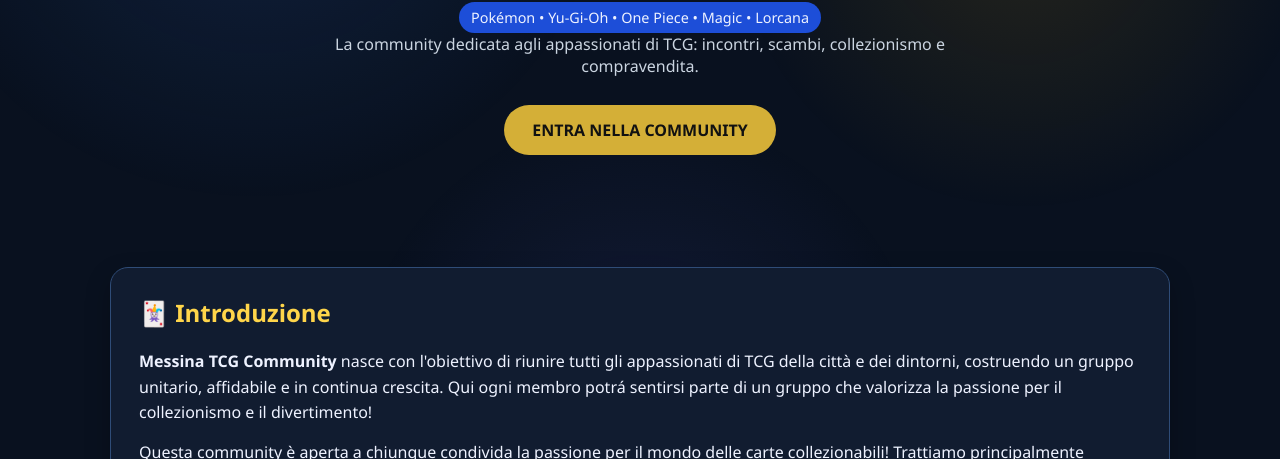
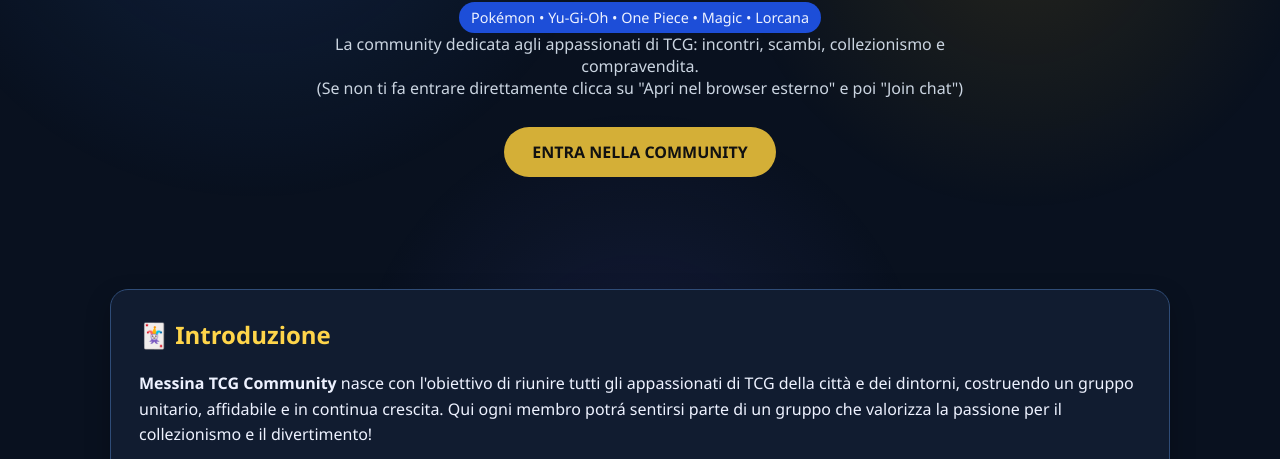
Before and after one commit to TCGMessina/messina-tcg-community, a plain HTML site: page index.html in a window 1280 px wide. Shown: the part 321-780 px from the top of the page. Drawn offline with Linux system fonts and the light colour scheme.

Commit message:
Add files via upload

```diff
--- a/index.html
+++ b/index.html
@@ -38,6 +38,7 @@ footer{text-align:center;padding:35px;color:#94a3b8}
 <h1>MESSINA TCG COMMUNITY</h1>
 <div class="badge">Pokémon • Yu-Gi-Oh • One Piece • Magic • Lorcana</div>
 <p class="subtitle">La community dedicata agli appassionati di TCG: incontri, scambi, collezionismo e compravendita.</p>
+<p class="subtitle">(Se non ti fa entrare direttamente clicca su "Apri nel browser esterno" e poi "Join chat")
 <!-- Il tasto ora punta a Instagram e si apre in una nuova scheda -->
 <a href="https://ig.me/j/AbazJR6AI2247Y56/"target="_blank" rel="noopener noreferrer" class="cta">ENTRA NELLA COMMUNITY</a>
 </header>
```
